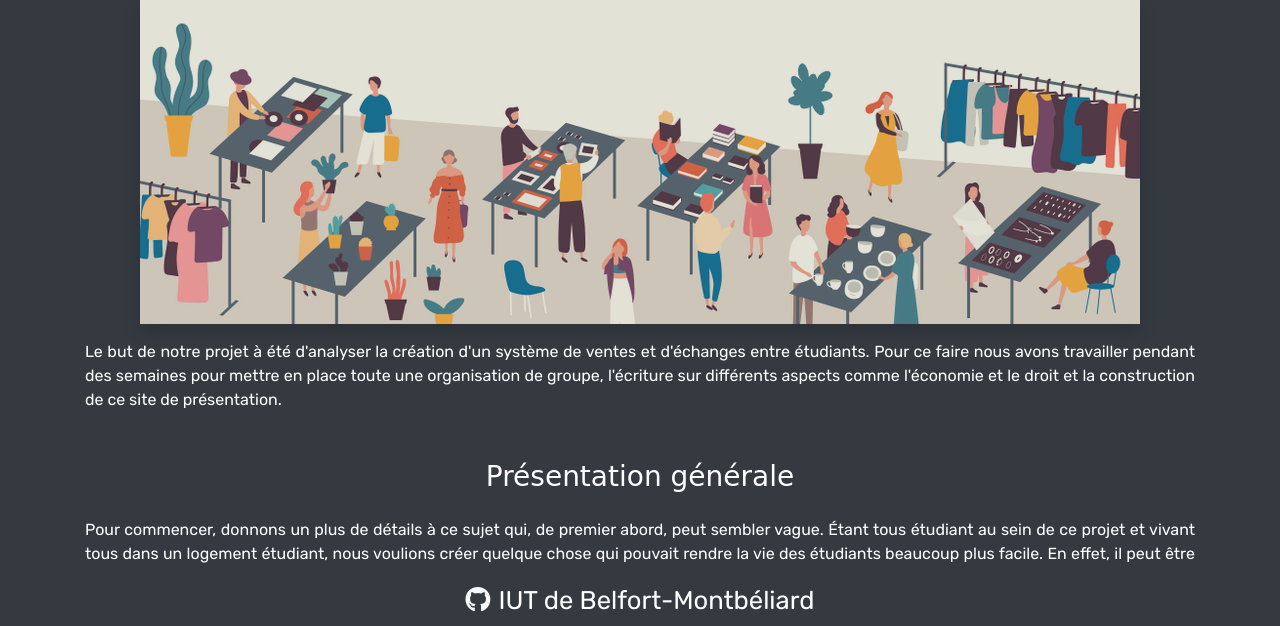
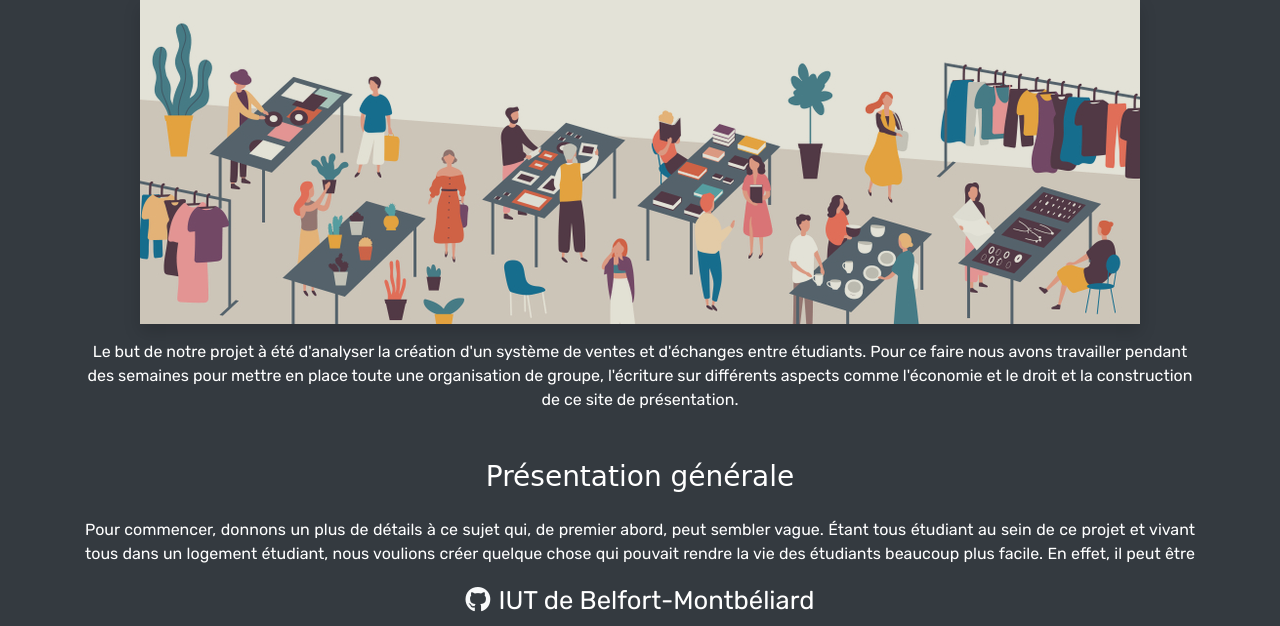
Before and after one commit to Notavone/PTUTS1, a PHP site: page / in a window 1280 px wide. Shown: the part 170-796 px from the top of the page. Run offline with PHP 8.4, Linux system fonts and the light colour scheme; some libraries are stand-ins or nearby versions; some web fonts are replaced.

Commit message:
modification lisibilité index.php

```diff
--- a/index.php
+++ b/index.php
@@ -9,11 +9,11 @@ $page = "accueil";
 </head>
 <body class="bg-dark text-white">
 <?php include("./includes/navbar.php") ?>
-<main class="container">
+<main class="container" style="margin-bottom: 125px">
     <h1 class="heading-stylized text-center mt-4">Accueil</h1>
     <div class="text-center mt-4">
         <img class="shadow img-fluid" src="./public/images/accueil_intro.png" alt="">
-        <p class="mt-3">Le but de notre projet à été d'analyser la création d'un système de ventes et d'échanges entre étudiants. Pour ce faire nous avons travailler
+        <p class="mt-3 text-center">Le but de notre projet à été d'analyser la création d'un système de ventes et d'échanges entre étudiants. Pour ce faire nous avons travailler
         pendant des semaines pour mettre en place toute une organisation de groupe, l'écriture sur différents aspects comme l'économie et le droit et la
         construction de ce site de présentation.</p>
     </div>
```
